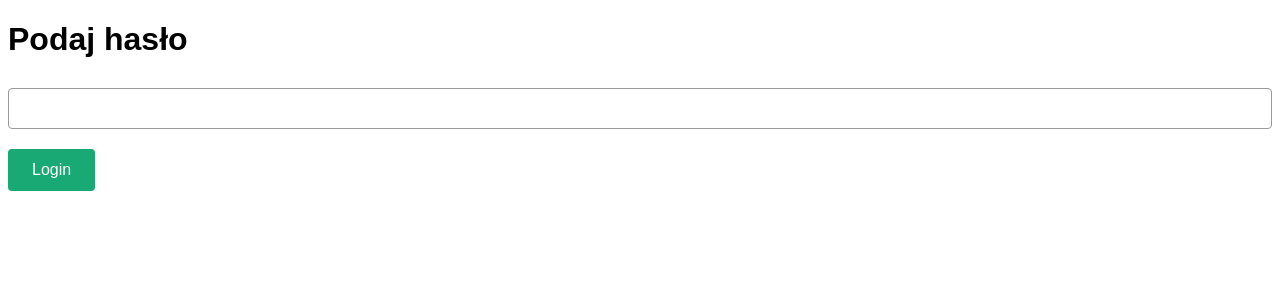
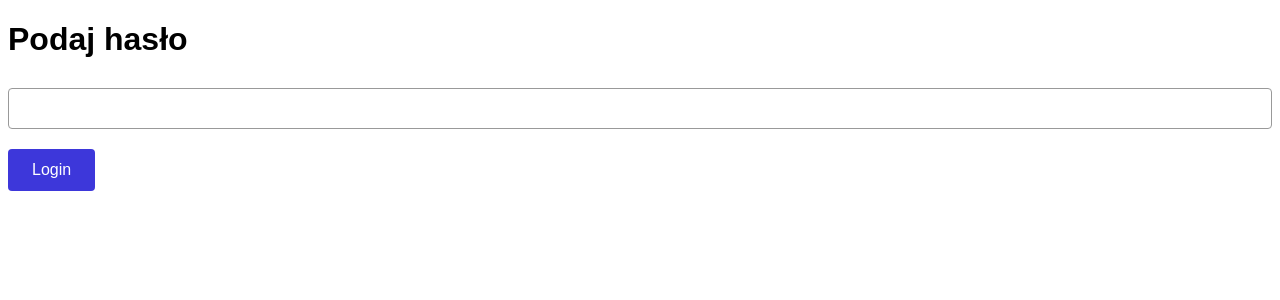
Before and after one commit to uplostudio/melon, a React (Create React App) app: page / in a window 1280 px wide. Shown: the top 300 px of the page. Built offline with nearby package versions, Linux system fonts and the light colour scheme.

Commit message:
update to blue

```diff
--- a/src/styles.css
+++ b/src/styles.css
@@ -10,7 +10,7 @@
 button, .btn {
   font-size: 16px;
   padding: 12px 24px;
-  background: #18a974;
+  background: #3d37da;
   border: none;
   color: #fff;
   border-radius: 4px;
@@ -38,12 +38,12 @@ input, select {
   display: inline-block;
   margin-right: 10px;
   padding: 10px;
-  border: 1px solid #18a974;
+  border: 1px solid #c2c2c2;
   cursor: pointer;
 }
 
 .tab.is-active {
-  background: #18a974;
+  background: #3d37da;
   color: #fff;
 }
 
@@ -75,6 +75,6 @@ th {
   padding-top: 12px;
   padding-bottom: 12px;
   text-align: left;
-  background-color: #18a974;
+  background-color: #3d37da;
   color: white;
 }
```
